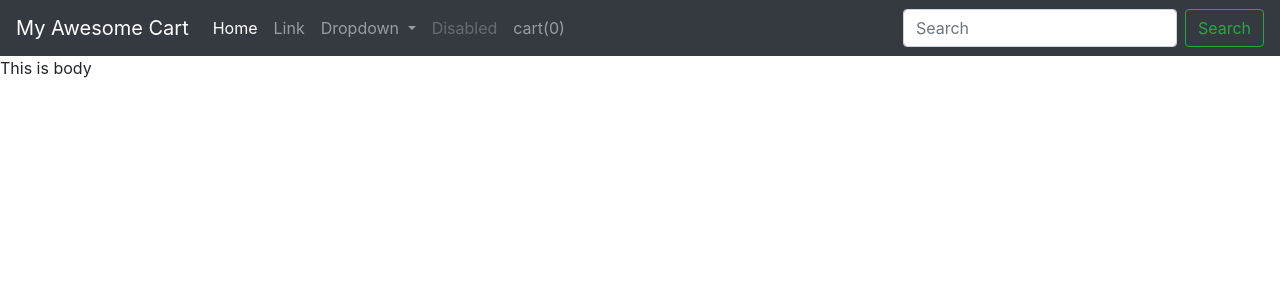
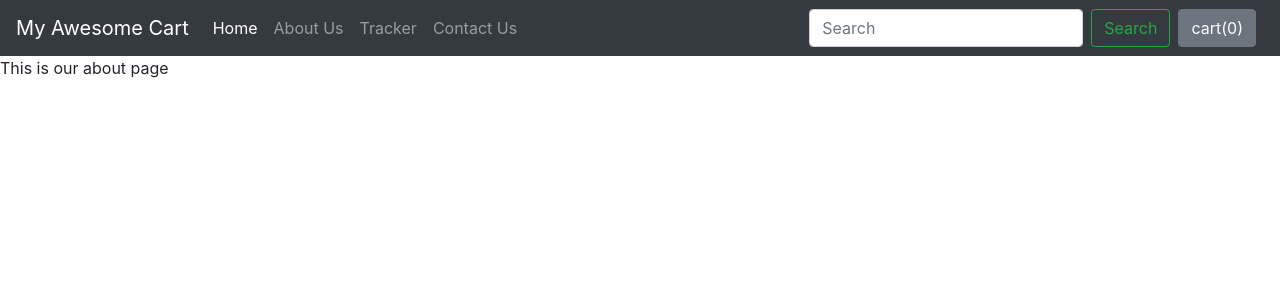
Before and after one commit to coderhouse-ds/MyAwesomeCart, a Django app: page /shop/about/ in a window 1280 px wide. Shown: the top 300 px of the page. Run offline with Django 3.2, Linux system fonts and the light colour scheme; some libraries are stand-ins or nearby versions.

Commit message:
'tut40completed'

```diff
--- a/mac/shop/templates/shop/about.html
+++ b/mac/shop/templates/shop/about.html
@@ -1,4 +1,4 @@
 {% extends 'shop/basic.html' %}
 
-{% block title%} Title of About{% endblock %}
-{% block body %} This is body {% endblock %}
+{% block title%} About{% endblock %}
+{% block body %} This is our about page {% endblock %}
--- a/mac/shop/templates/shop/basic.html
+++ b/mac/shop/templates/shop/basic.html
@@ -24,33 +24,28 @@
   <div class="collapse navbar-collapse" id="navbarSupportedContent">
     <ul class="navbar-nav mr-auto">
       <li class="nav-item active">
-        <a class="nav-link" href="#">Home <span class="sr-only">(current)</span></a>
+        <a class="nav-link" href="/shop">Home <span class="sr-only">(current)</span></a>
       </li>
       <li class="nav-item">
-        <a class="nav-link" href="#">Link</a>
-      </li>
-      <li class="nav-item dropdown">
-        <a class="nav-link dropdown-toggle" href="#" id="navbarDropdown" role="button" data-toggle="dropdown" aria-haspopup="true" aria-expanded="false">
-          Dropdown
-        </a>
-        <div class="dropdown-menu" aria-labelledby="navbarDropdown">
-          <a class="dropdown-item" href="#">Action</a>
-          <a class="dropdown-item" href="#">Another action</a>
-          <div class="dropdown-divider"></div>
-          <a class="dropdown-item" href="#">Something else here</a>
-        </div>
+        <a class="nav-link" href="/shop/about">About Us</a>
       </li>
       <li class="nav-item">
-        <a class="nav-link disabled" href="#" tabindex="-1" aria-disabled="true">Disabled</a>
+        <a class="nav-link" href="/shop/tracker">Tracker</a>
       </li>
       <li class="nav-item">
-        <a class="nav-link" href="#">cart(<span id="cart">0</span>)</a>
+        <a class="nav-link" href="/shop/contact">Contact Us</a>
       </li>
+
+
+
     </ul>
     <form class="form-inline my-2 my-lg-0">
       <input class="form-control mr-sm-2" type="search" placeholder="Search" aria-label="Search">
       <button class="btn btn-outline-success my-2 my-sm-0" type="submit">Search</button>
     </form>
+    <button type="button" class="btn btn-secondary mx-2" id="popcart" data-bs-container="body" data-bs-toggle="popover" data-bs-placement="bottom" data-bs-content="Bottom popover" data-html="true">
+  cart(<span id="cart">0</span>)
+</button>
   </div>
 </nav>
   {% block body %} {% endblock %}
--- /dev/null
+++ b/mac/shop/templates/shop/checkout.html
@@ -0,0 +1,4 @@
+{% extends 'shop/basic.html' %}
+
+{% block title%} checkout{% endblock %}
+{% block body %} This is our checkout page {% endblock %}
--- /dev/null
+++ b/mac/shop/templates/shop/contact.html
@@ -0,0 +1,4 @@
+{% extends 'shop/basic.html' %}
+
+{% block title%} contact {% endblock %}
+{% block body %} This is our contact page {% endblock %}
--- a/mac/shop/templates/shop/index.html
+++ b/mac/shop/templates/shop/index.html
@@ -50,7 +50,7 @@
     {% for product, range, nSlides in allProds %}
     <h5 class="my-4">Flash Sale On {{product.0.category}} - Recommended Items</h5>
     <div class="row">
-<div id="demo{{forloop.counter}}" class="col carousel slide my-3 " data-ride="carousel">
+<div id="demo{{forloop.counter}}" class="col carousel slide my-3" data-ride="carousel">
     <ul class="carousel-indicators">
       <li data-target="#demo{{forloop.counter}}" data-slide-to="0" class="active"></li>
 
@@ -125,5 +125,7 @@ console.log(cart);
 localStorage.setItem('cart', JSON.stringify(cart));
 document.getElementById('cart').innerHTML = Object.keys(cart).length;
 });
+$('#popcart').popover();
+document.getElementById("popcart").setAttribute('data-content', '<h5>Cart for your items in my shopping cart</h5>');
 </script>
 {% endblock %}
--- /dev/null
+++ b/mac/shop/templates/shop/prodview.html
@@ -0,0 +1,4 @@
+{% extends 'shop/basic.html' %}
+
+{% block title%} Prodview{% endblock %}
+{% block body %} This is our productview page {% endblock %}
--- /dev/null
+++ b/mac/shop/templates/shop/search.html
@@ -0,0 +1,4 @@
+{% extends 'shop/basic.html' %}
+
+{% block title%} search {% endblock %}
+{% block body %} This is our search page {% endblock %}
--- /dev/null
+++ b/mac/shop/templates/shop/tracker.html
@@ -0,0 +1,4 @@
+{% extends 'shop/basic.html' %}
+
+{% block title%} Tracker{% endblock %}
+{% block body %} This is our tracker page {% endblock %}
--- a/mac/shop/urls.py
+++ b/mac/shop/urls.py
@@ -6,7 +6,7 @@ urlpatterns = [
     path("",views.index,name="ShopHome"),
     path("about/",views.about,name="AboutUs"),
     path("contact/",views.contact,name="ContactUs"),
-    path("track/",views.tracker,name="TrackingStatus"),
+    path("tracker/",views.tracker,name="TrackingStatus"),
     path("search/",views.search,name="Search"),
     path("productview/",views.productView,name="Search"),
     path("checkout/",views.checkout,name="checkout"),
--- a/mac/shop/views.py
+++ b/mac/shop/views.py
@@ -22,16 +22,16 @@ def about(request):
     return render(request,'shop/about.html')
 
 def contact(request):
-    return HttpResponse("We are at contact")
+    return render(request,'shop/contact.html')
 
 def tracker(request):
-    return HttpResponse("We are at tracker")
+    return render(request,'shop/tracker.html')
 
 def search(request):
-    return HttpResponse("We are at seacrh")
+    return render(request,'shop/search.html')
 
 def productView(request):
-    return HttpResponse("We are at productview")
+    return render(request,'shop/prodview.html')
 
 def checkout(request):
-    return HttpResponse("We are at checkout")
+    return render(request,'shop/checkout.html')
```
